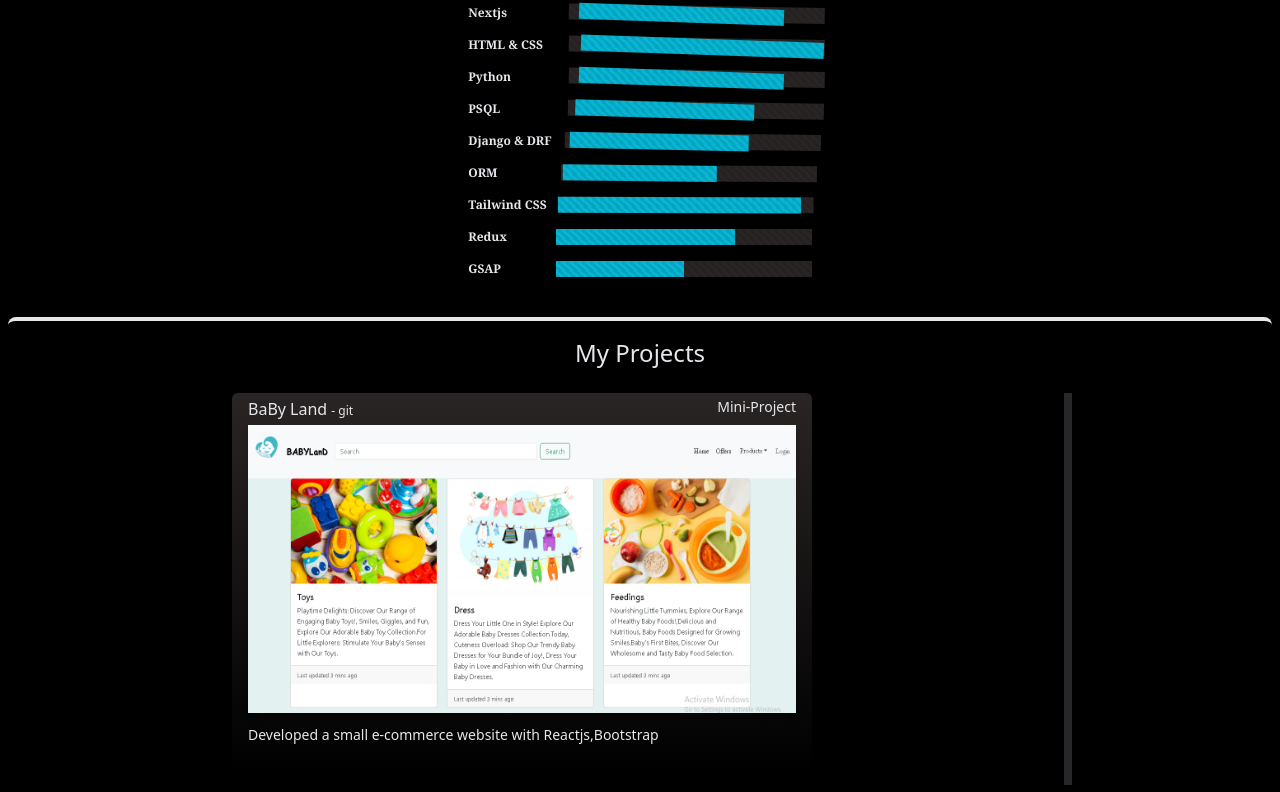
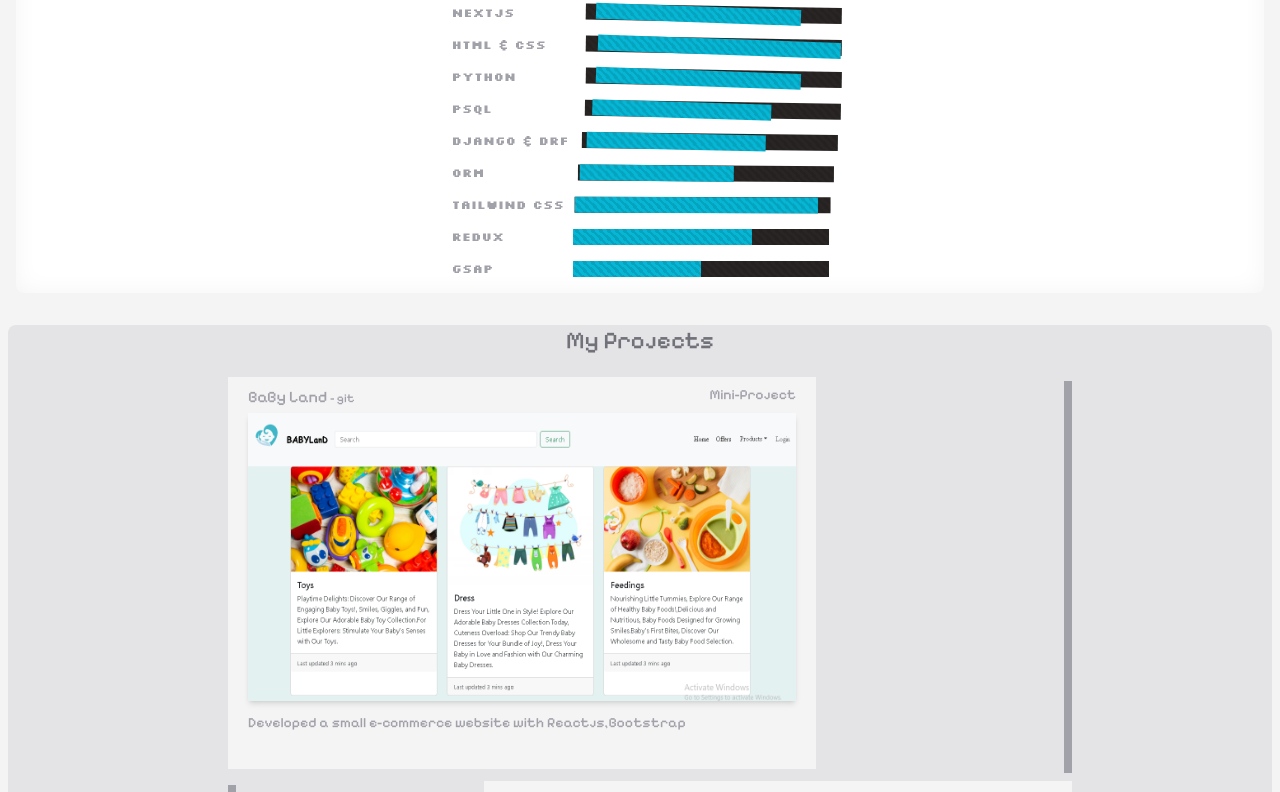
Before and after one commit to sarangk07/Portfolio-Latest, a Next.js app: page / in a window 1280 px wide. Shown: the part 1111-1903 px from the top of the page. Built offline with nearby package versions, Linux system fonts and the light colour scheme; a web font is replaced by a local one.

Commit message:
changed the main theme black to white

```diff
--- a/app/globals.css
+++ b/app/globals.css
@@ -34,31 +34,31 @@ body {
     rgb(var(--background-start-rgb));
 }
 
-/* globals.css */
+
 
 .custom-scrollbar::-webkit-scrollbar {
-  width: 12px; /* Adjust the width of the scrollbar */
+  width: 12px;
 }
 
 .custom-scrollbar::-webkit-scrollbar-thumb {
-  background-color: #333; /* Base color for the thumb */
-  border: 2px solid #666; /* Border color around the thumb */
-  border-radius: 2px; /* Slightly rounded corners for a more pixelated look */
+  background-color: #333;
+  border: 2px solid #666;
+  border-radius: 2px;
   background-image: linear-gradient(45deg, rgba(0,0,0,0.1) 25%, transparent 25%, transparent 50%, rgba(0,0,0,0.1) 50%, rgba(0,0,0,0.1) 75%, transparent 75%, transparent);
-  background-size: 8px 8px; /* Adjust the size to create a pixelated effect */
-  background-clip: content-box; /* Ensure the border does not overlap with the thumb */
+  background-size: 8px 8px;
+  background-clip: content-box;
 }
 
 .custom-scrollbar::-webkit-scrollbar-track {
-  background-color: transparent; /* Hide the track color */
-  border-radius: 6px; /* Rounded corners for the track */
-  opacity: 0; /* Make the track invisible but still functional */
+  background-color: transparent;
+  border-radius: 6px;
+  opacity: 0;
 }
 
 
 .pixel-bar {
   background-image: linear-gradient(45deg, rgba(0,0,0,0.1) 25%, transparent 25%, transparent 50%, rgba(0,0,0,0.1) 50%, rgba(0,0,0,0.1) 75%, transparent 75%, transparent);
-  background-size: 8px 8px; /* Adjust size for pixel effect */
+  background-size: 8px 8px;
 }
 
 
--- a/app/page.jsx
+++ b/app/page.jsx
@@ -1,7 +1,9 @@
 'use client';
+
 import { useEffect, useRef, useState, useCallback } from 'react';
-import gsap from 'gsap';
-import { ScrollTrigger } from 'gsap/ScrollTrigger';
+import { gsap } from "gsap";
+import { ScrollTrigger } from "gsap/ScrollTrigger";
+
 import Image from 'next/image';
 import ProjectItem from './components/ProjectItems';
 
@@ -17,7 +19,7 @@ export default function Home() {
 
   const [greeting, setGreeting] = useState('');
   const [timeTheme, setTimeTheme] = useState('');
-  const [choiceTheme, setChoiceTheme] = useState('dark');
+  const [choiceTheme, setChoiceTheme] = useState('white');
 
   // --Time-based content update
   const updateTimeBasedContent = useCallback(() => {
@@ -41,31 +43,76 @@ export default function Home() {
   }, [updateTimeBasedContent]);
 
   // --Main animations
+  // useEffect(() => {
+  //   gsap.registerPlugin(ScrollTrigger);
+
+  //   // --all GSAP animations
+  //   const setupAnimations = () => {
+  //     if (!containerRef.current || !titleRef.current ||
+  //         !contactRef.current || !footerRef.current) return;
+
+  //     const ctx = gsap.context(() => {
+  //       // --Initial animations
+  //       // const initialTl = gsap.timeline({ delay: 1 });
+  //       // initialTl
+  //       //   .fromTo(
+  //       //     [titleRef.current, contactRef.current],
+  //       //     { opacity: 0, x: -50 },
+  //       //     { opacity: 1, x: 0, duration: 1, ease: 'power2.out', stagger: 0.2 }
+  //       //   )
+  //       //   .fromTo(
+  //       //     footerRef.current,
+  //       //     { y: 100, opacity: 0 },
+  //       //     { y: 0, opacity: 1, duration: 1, ease: 'power2.out' },
+  //       //     '-=0.5'
+  //       //   );
+
+  //       //--pixel bars animation
+  //       const pixelBars = document.querySelectorAll('.pixel-bar');
+  //       if (pixelBars.length) {
+  //         gsap.to(pixelBars, {
+  //           duration: 1.5,
+  //           y: '5%',
+  //           x: '5%',
+  //           rotation: 1,
+  //           repeat: 1,
+  //           yoyo: true,
+  //           ease: 'sine.inOut',
+  //           stagger: 0.15,
+  //         });
+  //       }
+  //     });
+
+  //     return ctx;
+  //   };
+
+  //   // --Debounced resize handler
+  //   let resizeTimeout;
+  //   const handleResize = () => {
+  //     clearTimeout(resizeTimeout);
+  //     resizeTimeout = setTimeout(() => {
+  //       ScrollTrigger.refresh(true);
+  //     }, 250);
+  //   };
+
+  //   const ctx = setupAnimations();
+  //   window.addEventListener('resize', handleResize, { passive: true });
+
+  //   return () => {
+  //     ctx?.revert();
+  //     window.removeEventListener('resize', handleResize);
+  //     ScrollTrigger.getAll().forEach(st => st.kill());
+  //     clearTimeout(resizeTimeout);
+  //   };
+  // }, []);
+
+
   useEffect(() => {
     gsap.registerPlugin(ScrollTrigger);
-
-    // --all GSAP animations
     const setupAnimations = () => {
-      if (!containerRef.current || !titleRef.current ||
-          !contactRef.current || !footerRef.current) return;
-
+      if (!containerRef.current || !titleRef.current || !contactRef.current || !footerRef.current) return;
       const ctx = gsap.context(() => {
-        // --Initial animations
-        const initialTl = gsap.timeline({ delay: 1 });
-        initialTl
-          .fromTo(
-            [titleRef.current, contactRef.current],
-            { opacity: 0, x: -50 },
-            { opacity: 1, x: 0, duration: 1, ease: 'power2.out', stagger: 0.2 }
-          )
-          .fromTo(
-            footerRef.current,
-            { y: 100, opacity: 0 },
-            { y: 0, opacity: 1, duration: 1, ease: 'power2.out' },
-            '-=0.5'
-          );
-
-        //--pixel bars animation
+        // Pixel bars animation-------------
         const pixelBars = document.querySelectorAll('.pixel-bar');
         if (pixelBars.length) {
           gsap.to(pixelBars, {
@@ -84,25 +131,15 @@ export default function Home() {
       return ctx;
     };
 
-    // --Debounced resize handler
-    let resizeTimeout;
-    const handleResize = () => {
-      clearTimeout(resizeTimeout);
-      resizeTimeout = setTimeout(() => {
-        ScrollTrigger.refresh(true);
-      }, 250);
-    };
-
     const ctx = setupAnimations();
-    window.addEventListener('resize', handleResize, { passive: true });
 
     return () => {
       ctx?.revert();
-      window.removeEventListener('resize', handleResize);
       ScrollTrigger.getAll().forEach(st => st.kill());
-      clearTimeout(resizeTimeout);
     };
   }, []);
+
+
 
   // --image lazy loading
   useEffect(() => {
```
